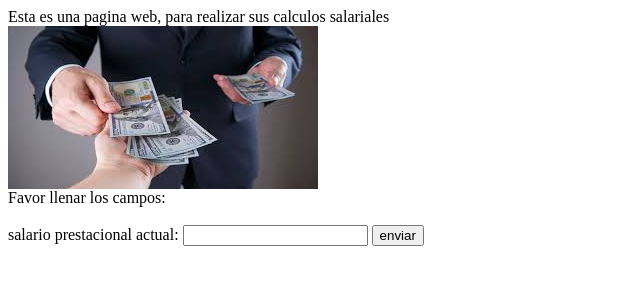
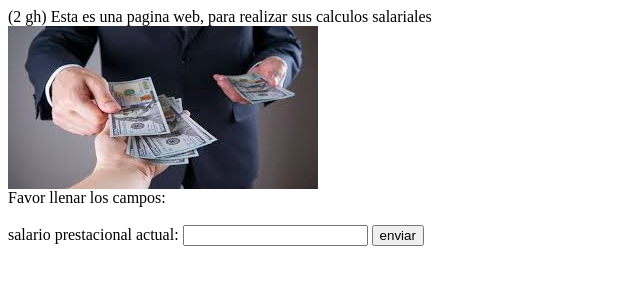
Before and after one commit to samueldazadaza/calculadorasalarial, a plain HTML site: page index.html in a window 1280 px wide. Shown: the whole page, without its empty margins (0-640 px from the left). Drawn offline with Linux system fonts and the light colour scheme.

Commit message:
Update index.html

```diff
--- a/index.html
+++ b/index.html
@@ -4,7 +4,7 @@
     <title>Calculadora salarial</title>
   </head>
   <body>
-      Esta es una pagina web, para realizar sus calculos salariales
+      (2 gh) Esta es una pagina web, para realizar sus calculos salariales
     <br/>
     <img src="salario.jpg" />
     <br/>
```
